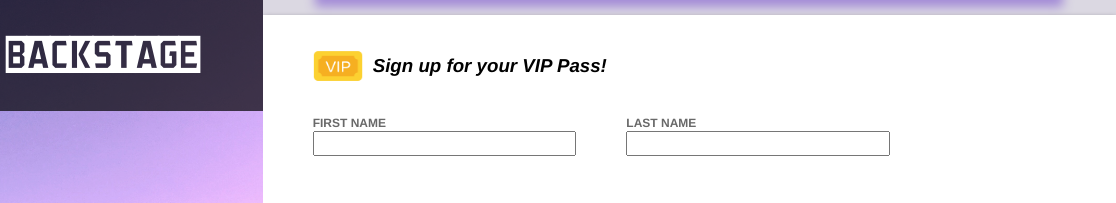
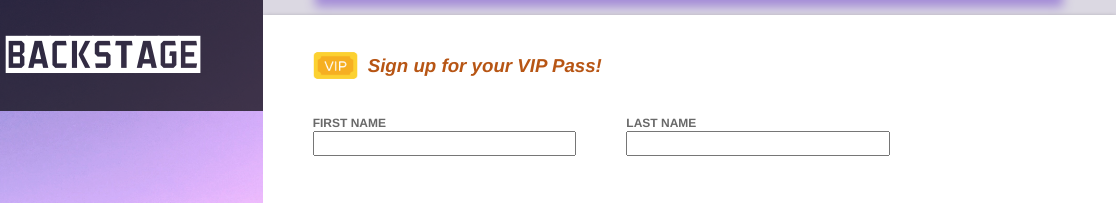
Before and after one commit to skharat8/sign-up-form, a website: page index.html in a window 1280 px wide. Shown: the part 179-382 px from the top of the page, 164-1280 px from the left. Drawn offline with nearby package versions, Linux system fonts and the light colour scheme.

Commit message:
Fix body height for mobile

```diff
--- a/styles.css
+++ b/styles.css
@@ -40,7 +40,7 @@ html {
 
 body {
   display: flex;
-  min-height: 100svh;
+  height: 100svh;
   font-size: 1.6rem;
 }
 
@@ -148,11 +148,12 @@ button:hover {
 
 .form-title {
   display: flex;
+  color: var(--dark-shade-2);
   font-style: italic;
   gap: 1rem;
 
   & img {
-    width: 50px;
+    width: 45px;
     object-fit: contain;
   }
 }
```
